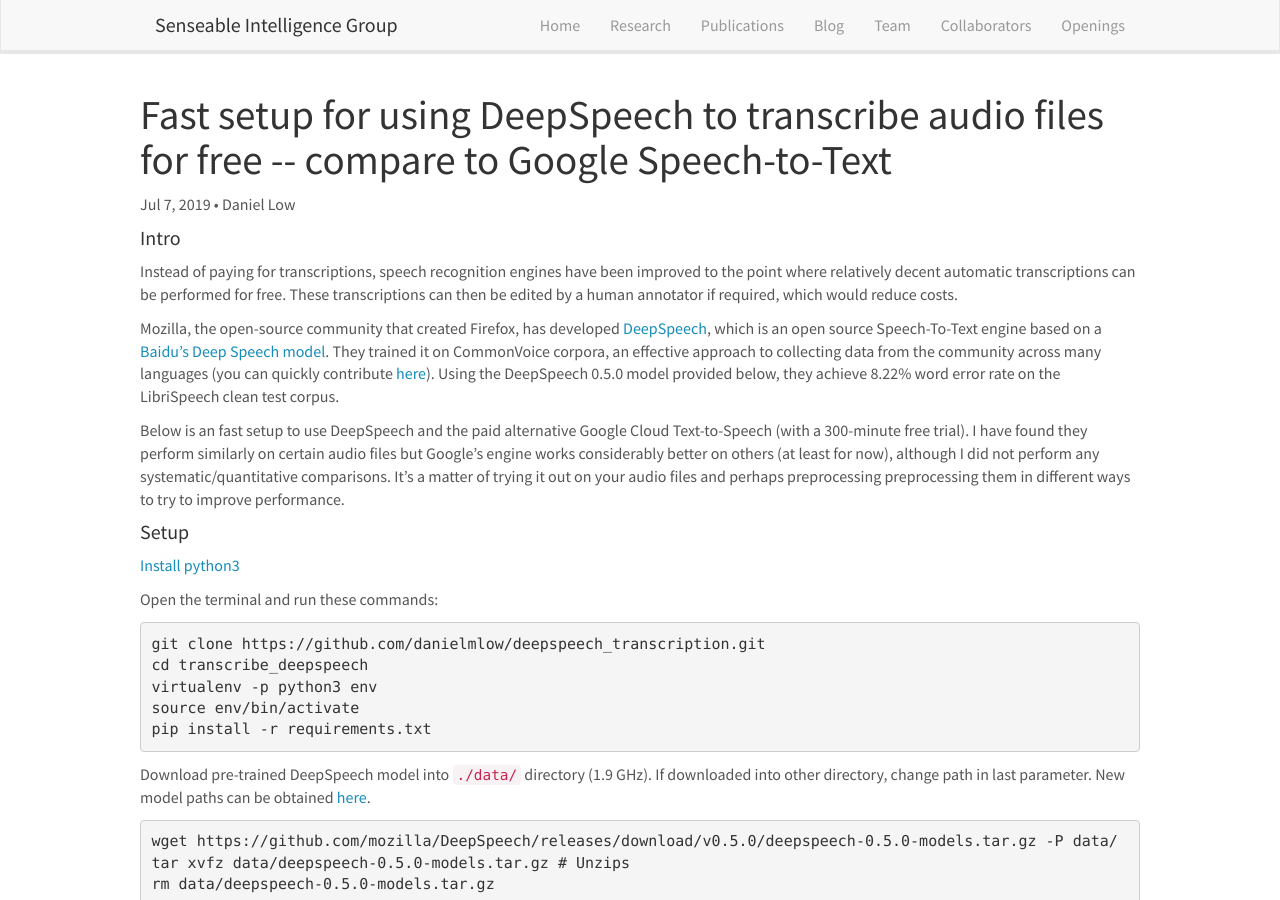
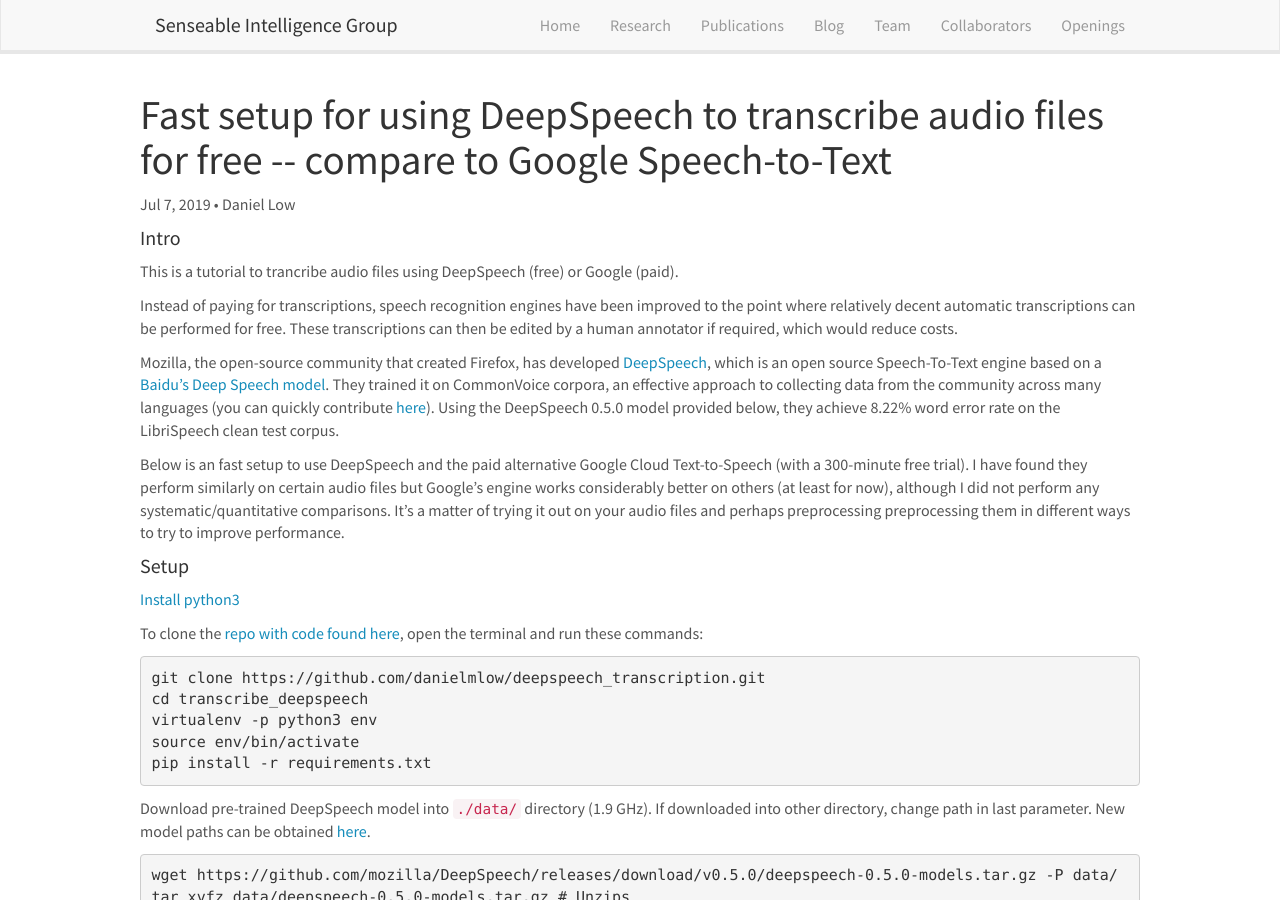
Before and after one commit to sensein/group, a Jekyll site: the page built from _posts/2019-07-07-transcription.md, in a window 1280 px wide and 900 px high. Built offline with Jekyll 4.4.1, drawn with Linux system fonts in a browser that asks for light colours; nearby versions of some CDN libraries.

Commit message:
Update 2019-07-07-transcription.md

````diff
--- a/_posts/2019-07-07-transcription.md
+++ b/_posts/2019-07-07-transcription.md
@@ -7,6 +7,8 @@
 
 #### Intro
 
+This is a tutorial to trancribe audio files using DeepSpeech (free) or Google (paid).
+
 Instead of paying for transcriptions, speech recognition engines have been improved to the point where relatively decent automatic transcriptions can be performed for free. These transcriptions can then be edited by a human annotator if required, which would reduce costs.
 
 Mozilla, the open-source community that created Firefox, has developed [DeepSpeech](https://github.com/mozilla/DeepSpeech), which is an open source Speech-To-Text engine based on a [Baidu's Deep Speech model](https://arxiv.org/abs/1412.5567). They trained it on CommonVoice corpora, an effective approach to collecting data from the community across many languages (you can quickly contribute  [here](https://voice.mozilla.org/en)). Using the DeepSpeech 0.5.0 model provided below, they achieve 8.22% word error rate on the LibriSpeech clean test corpus.
@@ -15,7 +17,7 @@
 #### Setup
 [Install python3](https://realpython.com/installing-python/)
 
-Open the terminal and run these commands:
+To clone the [repo with code found here](https://github.com/danielmlow/deepspeech_transcription), open the terminal and run these commands:
 
 ```
 git clone https://github.com/danielmlow/deepspeech_transcription.git
````
